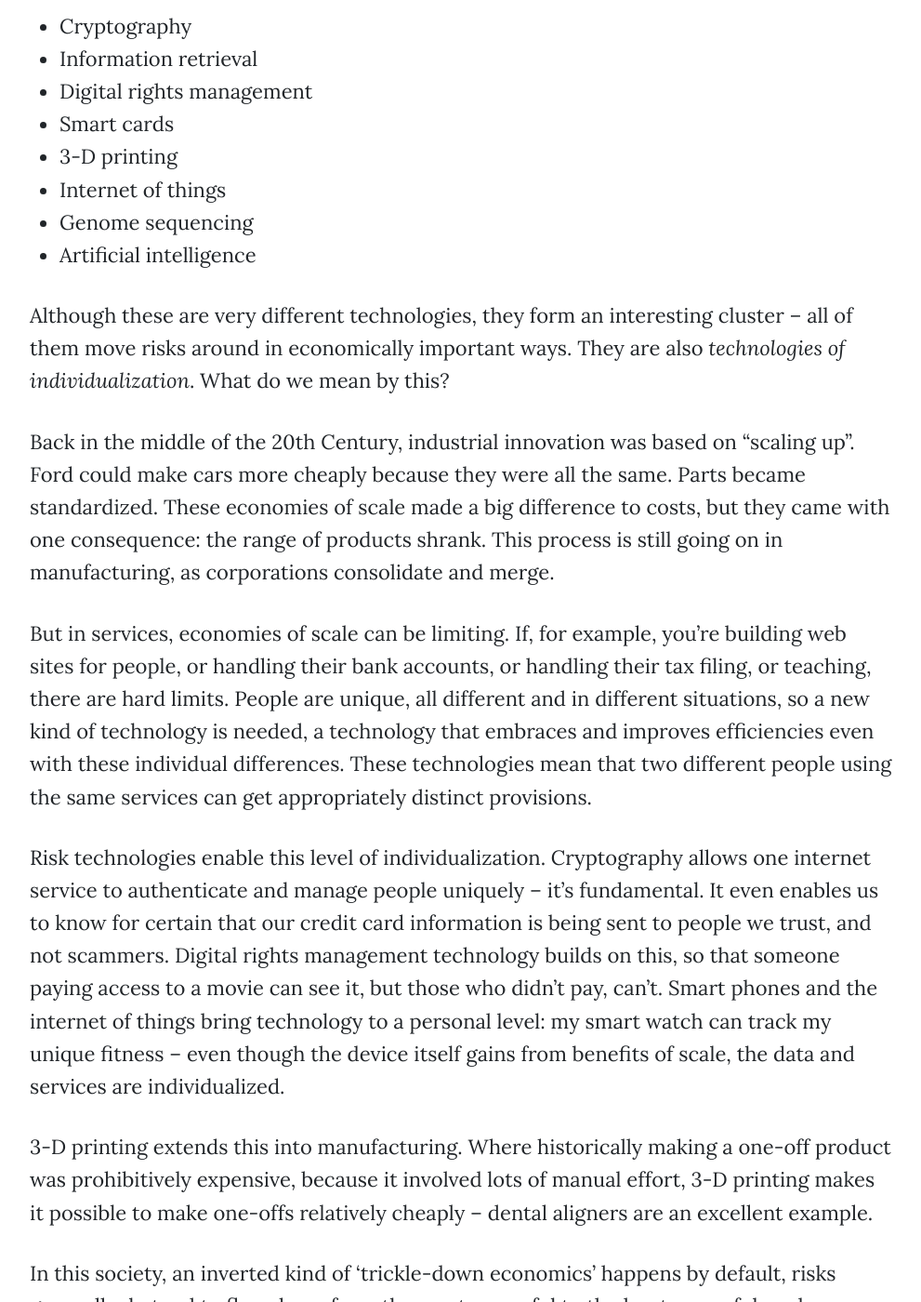
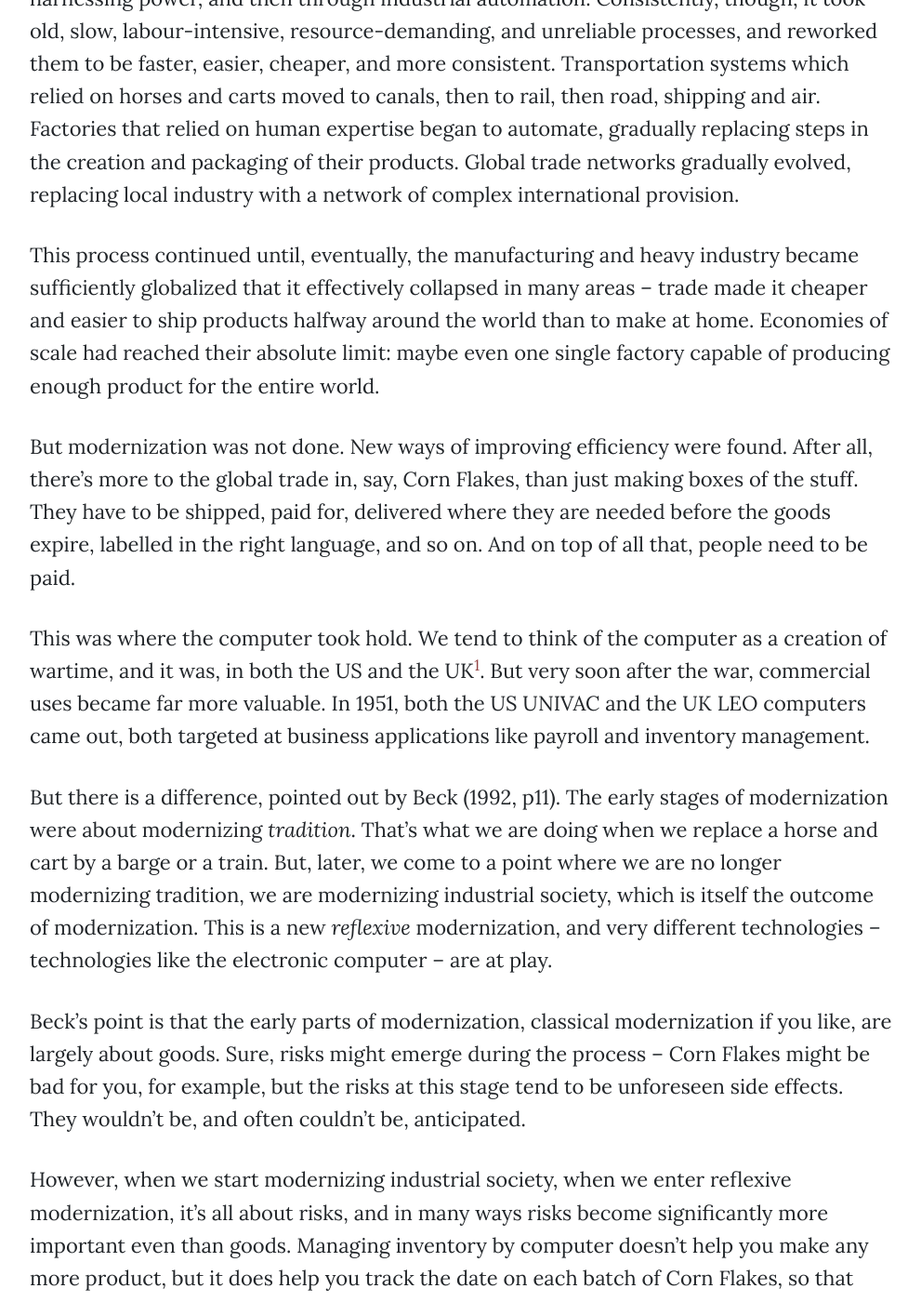
Before and after one commit to morungos/morungos.github.io, a Jekyll site: the page built from _chapters/02.md, in a window 1280 px wide and 1400 px high, scrolled down 590 px. Shown: the whole window at 93% size, without its empty margins (144-1135 px from the left). Built offline with Jekyll 4.4.1, drawn with Linux system fonts in a browser that asks for light colours; some of the changed text lies outside the part shown.

Commit message:
daily update

```diff
--- a/_chapters/02.md
+++ b/_chapters/02.md
@@ -5,7 +5,68 @@ layout: chapter
 sitemap: false
 ---
 
-These technologies include:
+Modernization has happened through a wide range of technologies. Early on, it
+was harnessing power, and then through industrial automation. Consistently,
+though, it took old, slow, labour-intensive, resource-demanding, and unreliable
+processes, and reworked them to be faster, easier, cheaper, and more consistent.
+Transportation systems which relied on horses and carts moved to canals, then to
+rail, then road, shipping and air. Factories that relied on human expertise
+began to automate, gradually replacing steps in the creation and packaging of
+their products. Global trade networks gradually evolved, replacing local
+industry with a network of complex international provision.
+
+This process continued until, eventually, the manufacturing and heavy industry
+became sufficiently globalized that it effectively collapsed in many areas --
+trade made it cheaper and easier to ship products halfway around the world than
+to make at home. Economies of scale had reached their absolute limit: maybe even
+one single factory capable of producing enough product for the entire world.
+
+But modernization was not done. New ways of improving efficiency were found.
+After all, there's more to the global trade in, say, Corn Flakes, than just making
+boxes of the stuff. They have to be shipped, paid for, delivered where they are
+needed before the goods expire, labelled in the right language, and so on. And on
+top of all that, people need to be paid.
+
+This was where the computer took hold. We tend to think of the computer as
+a creation of wartime, and it was, in both the US and the UK[^Wartime]. But
+very soon after the war, commercial uses became far more valuable. In 1951,
+both the US UNIVAC and the UK LEO computers came out, both targeted at business
+applications like payroll and inventory management.
+
+[^Wartime]: The US and the US used their proto-computing for very different
+    purposes, even in the context of wartime. Much of the US need was driven by
+    physics simulations for the Manhattan Project, where in the UK, it was
+    driven by the need to decrypt enemy communications signals.
+
+But there is a difference, pointed out by Beck (1992, p11). The early stages of
+modernization were about modernizing *tradition*. That's what we are doing when
+we replace a horse and cart by a barge or a train. But, later, we come to a
+point where we are no longer modernizing tradition, we are modernizing
+industrial society, which is itself the outcome of modernization. This is a
+new *reflexive* modernization, and very different technologies -- technologies
+like the electronic computer -- are at play.
+
+Beck's point is that the early parts of modernization, classical modernization
+if you like, are largely about goods. Sure, risks might emerge during the
+process -- Corn Flakes might be bad for you, for example, but the risks
+at this stage tend to be unforeseen side effects. They wouldn't be, and
+often couldn't be, anticipated.
+
+However, when we start modernizing industrial society, when we enter
+reflexive modernization, it's all about risks, and in many ways risks
+become significantly more important even than goods. Managing inventory
+by computer doesn't help you make any more product, but it does help
+you track the date on each batch of Corn Flakes, so that none get left
+in the back of the warehouse to go bad. It reduces risks.
+
+So, in the second half of the 20th Century, a new class of technologies
+started to emerge, technologies that were less about goods and more
+about risks.
+
+## Risk technologies
+
+Above and beyond the humble digital computer, some of the risk
+technologies that we are interested in, include:
 
 * Cryptography
 * Information retrieval
@@ -34,6 +95,12 @@ different and in different situations, so a new kind of technology is needed, a
 technology that embraces and improves efficiencies even with these individual
 differences. These technologies mean that two different people using the
 same services can get appropriately distinct provisions.
+
+And this makes sense in Beck's framing. When modernizing tradition, the
+weaknesses are in consistency. Every product is different, because they
+are the product of human craft. But when we have moved into industrial
+society, where every product is the same, then *that* becomes the weakness,
+the lack of individuality.
 
 Risk technologies enable this level of individualization. Cryptography allows
 one internet service to authenticate and manage people uniquely -- it's
```
Also changed, not shown: _chapters/01.md (+6 -3 lines), _posts/2025-02-02-tariffs.md (+6 -0 lines).
